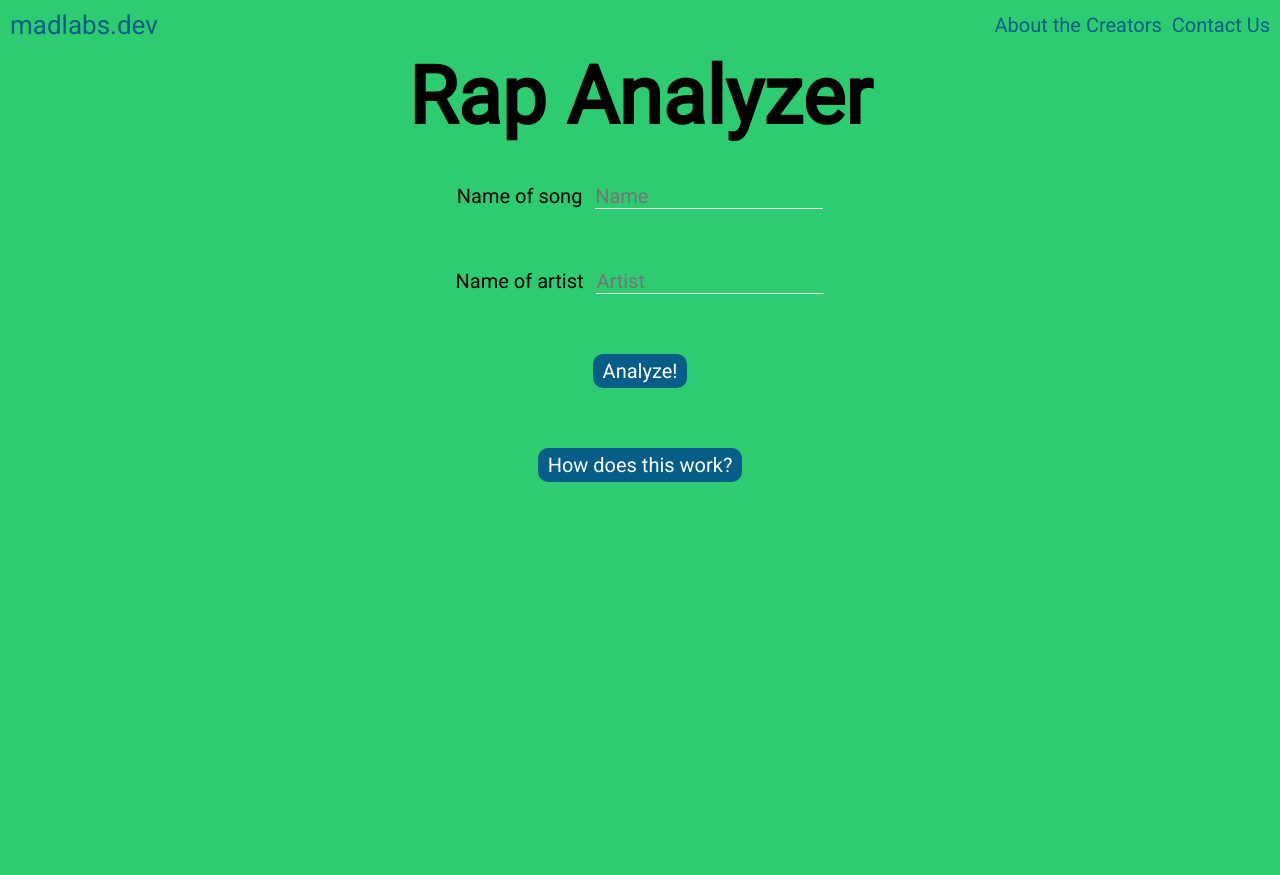
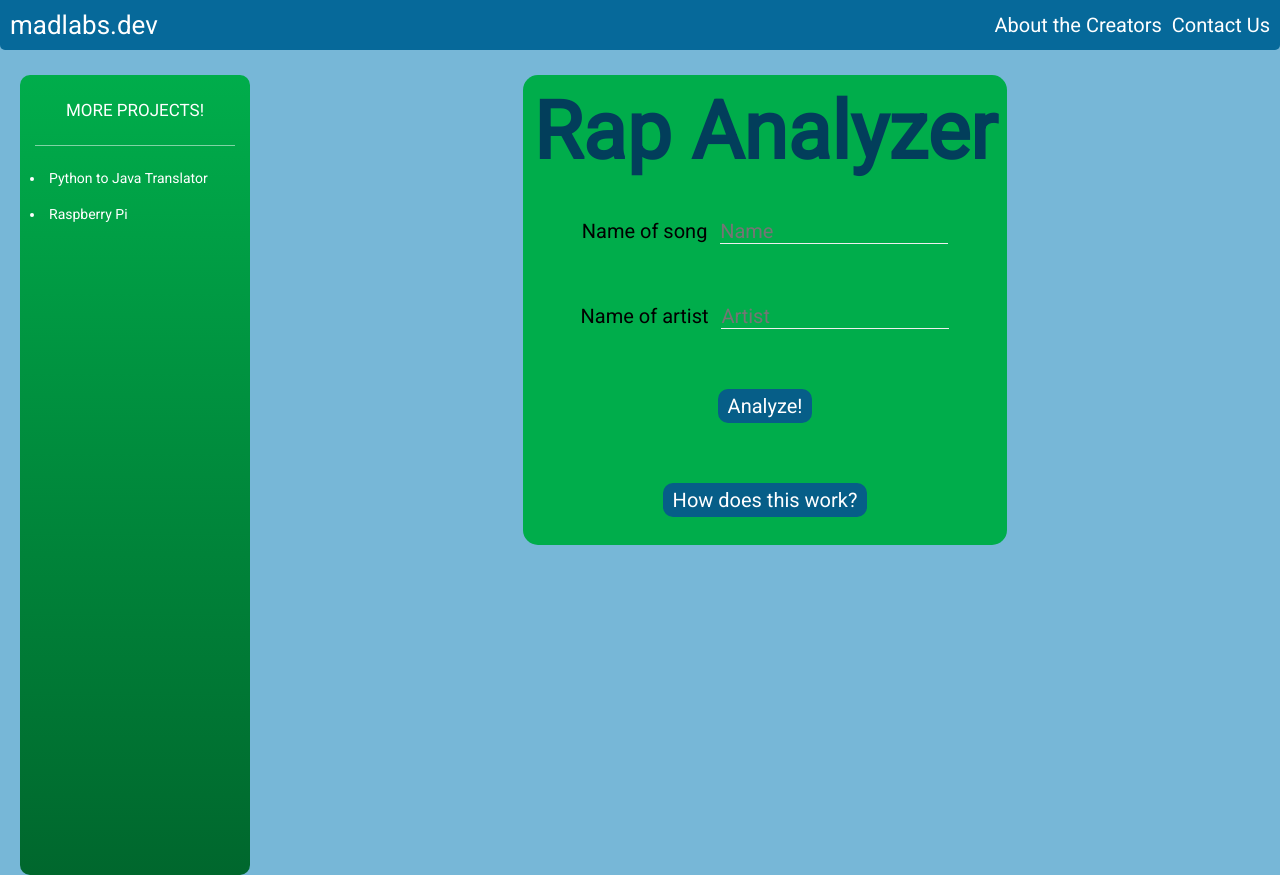
Before and after one commit to parkerswanson19/PythonJavaTranslator, a Django app: page /rap-analyzer/ in a window 1280 px wide. Before the commit the page ends 482 px from the top, so only its background shows below. Run offline with Django 3.2, Linux system fonts and the light colour scheme.

Commit message:
Continued working on template

```diff
--- a/static/PythonJavaTranslator/css/rap-analyzer.css
+++ b/static/PythonJavaTranslator/css/rap-analyzer.css
@@ -10,13 +10,31 @@
 }
 
 body, html {
-    background-color: #2ecc71;
+    /*background-color: #2ecc71;*/
+    background-color: #77B7D7;
 }
 
 body {
     display: flex;
     flex-direction: column;
     height: 100vh;
+}
+
+.body-content {
+    flex: 1 1 auto;
+    display: flex;
+    justify-content: center;
+}
+
+.body-box {
+    display: flex;
+    flex-direction: column;
+    justify-items: center;
+    justify-self: center;
+    padding: 10px;
+    background-color: #00AD4B;
+    border-radius: 15px;
+    height: 470px;
 }
 
 ::selection {
@@ -32,6 +50,10 @@ body {
     justify-content: space-between;
     padding: 10px 10px;
     height: 50px;
+    background-color: #06699A;
+    margin-bottom: 25px;
+    border-bottom-left-radius: 5px;
+    border-bottom-right-radius: 5px;
 }
 
 .header-left,
@@ -51,16 +73,19 @@ body {
 .header-right a,
 .header-left a {
     text-decoration: none;
-    color: #065E88;
+    /*color: #065E88;*/
+    color: #fff;
 }
 
 /* Form body */
 h1 {
     font-size: 400%;
     text-align: center;
+    color: #023E5B;
 }
 .body {
     flex: 1;
+    display: flex;
 }
 
 form {
@@ -72,6 +97,7 @@ form {
 
 .form-row {
     display: flex;
+    justify-content: center;
     margin-top: 20px;
     padding: 20px;
 }
@@ -98,3 +124,47 @@ form {
     border-radius: 10px;
     border: none;
 }
+
+/* Sidebar */
+.sidebar {
+    height: calc(100vh);
+    margin-left: 20px;
+    flex: 0 1 auto;
+    width: 230px;
+    position: relative; /* Fixed Sidebar (stay in place on scroll) */
+    bottom: 0; /* Stay at the top */
+    left: 0;
+    background-image: linear-gradient(#00AD4B, #00672D); /* Black */
+    overflow-x: hidden; /* Disable horizontal scroll */
+    padding: 10px;
+    border-radius: 10px;
+}
+
+.sidebar h2 {
+    color: white;
+    font-weight: 300;
+    font-size: 85%;
+    text-align: center;
+    margin: 15px 30px 15px;
+}
+
+.sidebar-header:after {
+    content: "";
+    position: absolute;
+    top: 70px;
+    right: 15px;
+    height: 1px;
+    width: calc(100% - 30px);
+    background: rgba(255, 255, 255, 0.5);
+}
+
+.sidebar li:first-of-type {
+    margin-top: 50px;
+}
+
+.sidebar li {
+    margin-top: 20px;
+    font-size: 70%;
+    color: white;
+    font-weight: 300;
+}
--- a/templates/rap-analyzer.html
+++ b/templates/rap-analyzer.html
@@ -20,6 +20,13 @@
     </div>
 </div>
 <div class="body">
+    <div class="sidebar">
+        <h2 class="sidebar-header">MORE PROJECTS!</h2>
+        <li href="/translator/">Python to Java Translator</li>
+        <li>Raspberry Pi</li>
+    </div>
+    <div class="body-content">
+        <div class="body-box">
             <h1>Rap Analyzer</h1>
             <form action="#" method="post">{% csrf_token %}
                 <div class="form-row">
@@ -35,13 +42,15 @@
                         Analyze!
                     </button>
                 </div>
+            </form>
             <div class="form-row">
-            <button type="submit" class="btn">
+                <button href="/#" class="btn">
                     How does this work?
                 </button>
             </div>
-    </form>
+        </div>
 
+    </div>
 </div>
 </body>
 </html>
```
Lines whose indentation alone changed are shown as unchanged.
